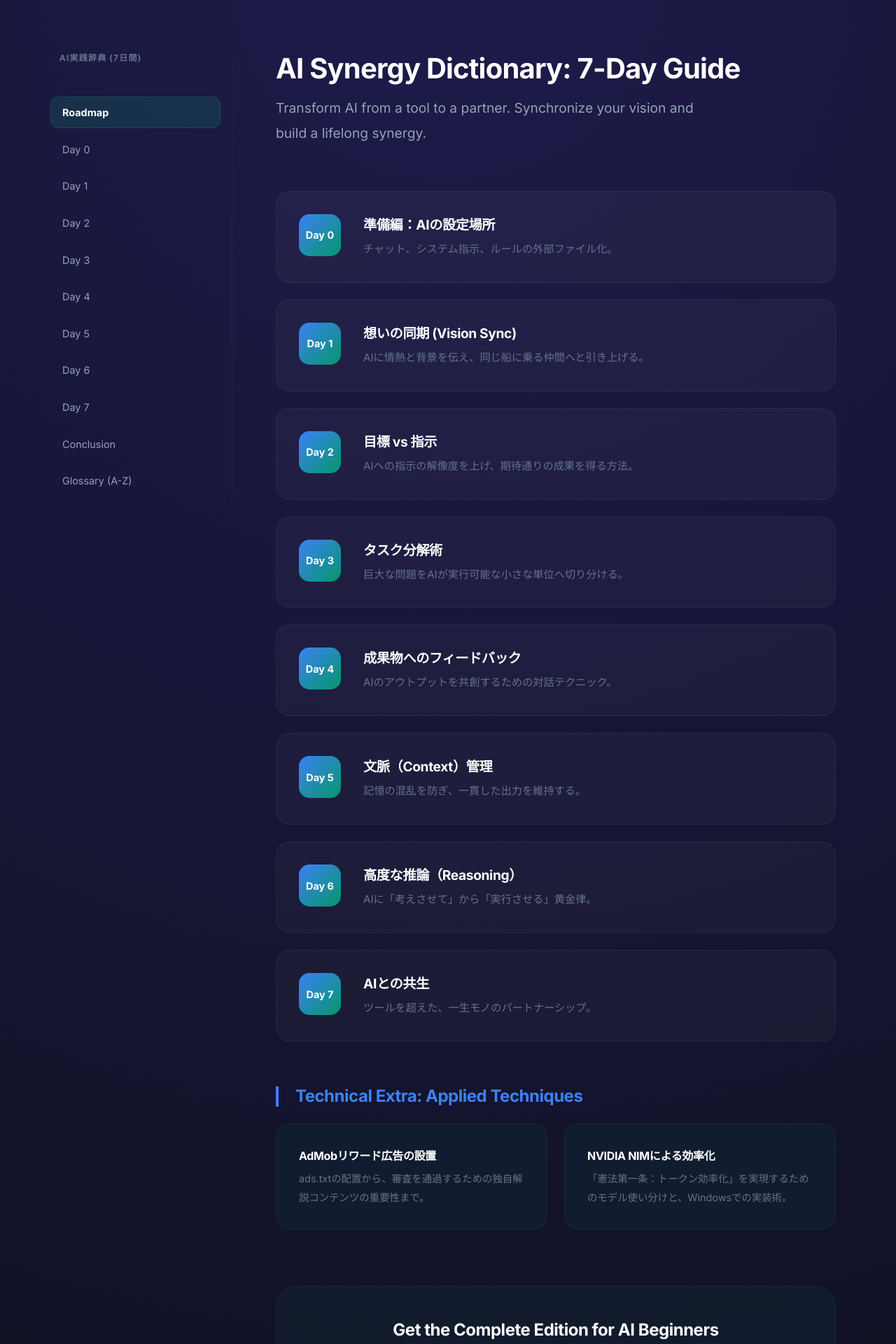
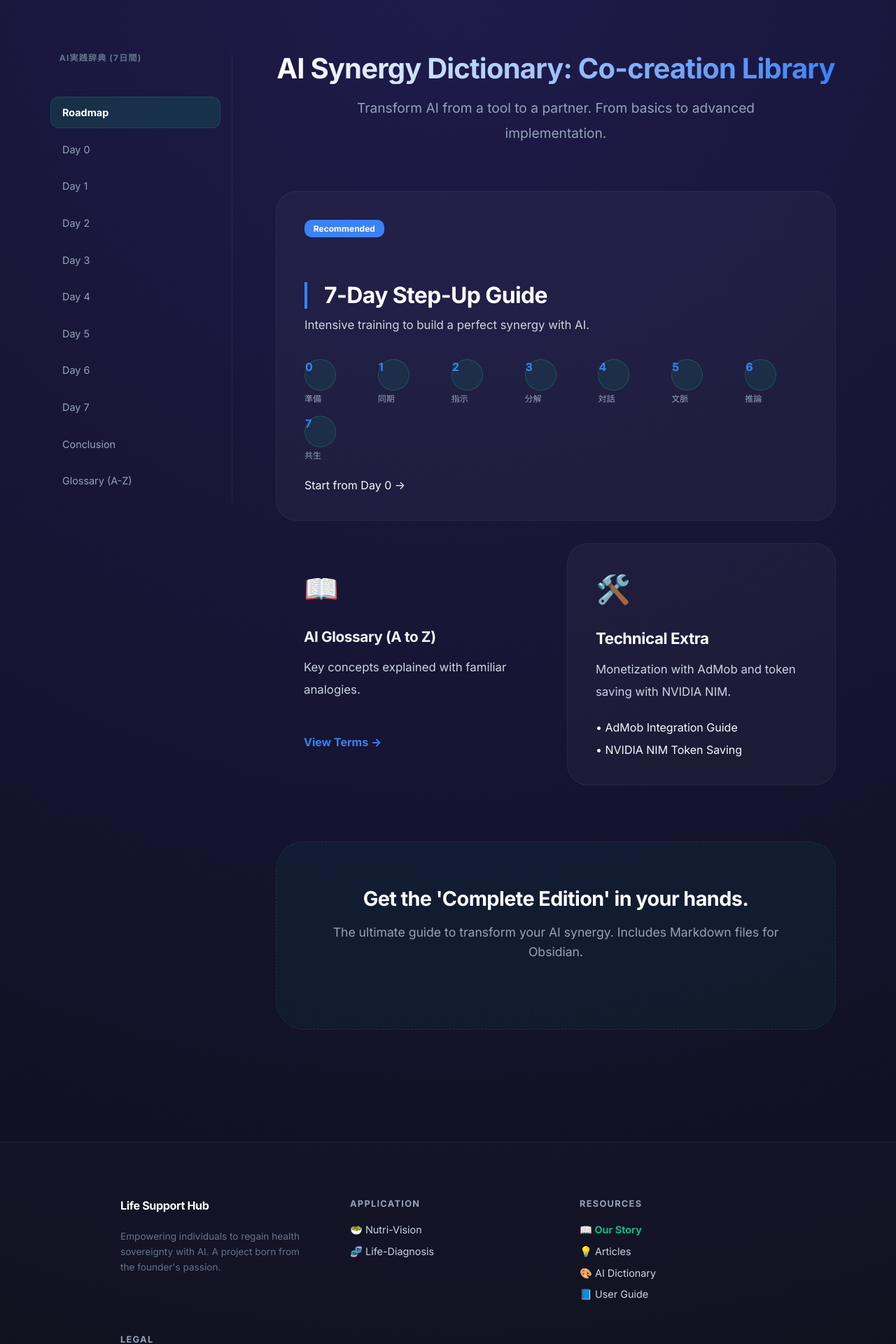
Before and after one commit to convini-bach/Life-Support-Project, a Next.js app: page /dictionary in a window 1280 px wide. Shown: the part 60-1980 px from the top of the page at 70% size. Built offline with nearby package versions, Linux system fonts and the light colour scheme.

Commit message:
style: redesign dictionary index as a portal for better scalability

```diff
--- a/src/app/dictionary/page.tsx
+++ b/src/app/dictionary/page.tsx
@@ -3,116 +3,88 @@
 import Link from "next/link";
 import { useI18n } from "@/lib/i18n";
 import AffiliateCard from "@/components/AffiliateCard";
-import { getRecommendations, ITEMS } from "@/lib/recommendation";
+import { ITEMS } from "@/lib/recommendation";
 
 export default function DictionaryIndex() {
   const { lang } = useI18n();
   const bookRecommendation = ITEMS.find(i => i.id === 'ai-dictionary-book');
 
-  const roadmapItems = [
-    { day: 'Day 0', title: '準備編：AIの設定場所', slug: 'day0', desc: 'チャット、システム指示、ルールの外部ファイル化。' },
-    { day: 'Day 1', title: '想いの同期 (Vision Sync)', slug: 'day1', desc: 'AIに情熱と背景を伝え、同じ船に乗る仲間へと引き上げる。' },
-    { day: 'Day 2', title: '目標 vs 指示', slug: 'day2', desc: 'AIへの指示の解像度を上げ、期待通りの成果を得る方法。' },
-    { day: 'Day 3', title: 'タスク分解術', slug: 'day3', desc: '巨大な問題をAIが実行可能な小さな単位へ切り分ける。' },
-    { day: 'Day 4', title: '成果物へのフィードバック', slug: 'day4', desc: 'AIのアウトプットを共創するための対話テクニック。' },
-    { day: 'Day 5', title: '文脈（Context）管理', slug: 'day5', desc: '記憶の混乱を防ぎ、一貫した出力を維持する。' },
-    { day: 'Day 6', title: '高度な推論（Reasoning）', slug: 'day6', desc: 'AIに「考えさせて」から「実行させる」黄金律。' },
-    { day: 'Day 7', title: 'AIとの共生', slug: 'day7', desc: 'ツールを超えた、一生モノのパートナーシップ。' },
-  ];
-
   return (
-    <div className="dictionary-content animate-fade-in">
-      <header style={{ marginBottom: '4rem' }}>
-        <h1 style={{ marginBottom: '1rem' }}>
-          {lang === 'ja' ? "AI実践辞典：7日間ステップアップガイド" : "AI Synergy Dictionary: 7-Day Guide"}
+    <div className="dictionary-content animate-fade-in" style={{ maxWidth: '1000px', margin: '0 auto' }}>
+      <header style={{ marginBottom: '4rem', textAlign: 'center' }}>
+        <h1 style={{ fontSize: '2.5rem', marginBottom: '1rem', background: 'linear-gradient(to right, #fff, var(--primary))', WebkitBackgroundClip: 'text', WebkitTextFillColor: 'transparent' }}>
+          {lang === 'ja' ? "AI実践辞典：共創のライブラリ" : "AI Synergy Dictionary: Co-creation Library"}
         </h1>
-        <p style={{ color: '#94a3b8', fontSize: '1.2rem', maxWidth: '600px' }}>
+        <p style={{ color: '#94a3b8', fontSize: '1.2rem', maxWidth: '700px', margin: '0 auto' }}>
           {lang === 'ja'
-            ? "AIをただの道具で終わらせない。あなたの想いを同期し、最高のパートナーへと育て上げるための実践的トレーニング。"
-            : "Transform AI from a tool to a partner. Synchronize your vision and build a lifelong synergy."}
+            ? "AIをただの道具で終わらせない。基礎から高度な実装まで、あなたの想いを形にするための知識体系。"
+            : "Transform AI from a tool to a partner. From basics to advanced implementation."}
         </p>
       </header>
 
-      <div style={{ display: 'flex', flexDirection: 'column', gap: '1.5rem' }}>
-        {roadmapItems.map((item, index) => (
-          <Link
-            key={item.slug}
-            href={`/dictionary/${item.slug}`}
-            style={{
-              display: 'flex',
-              gap: '2rem',
-              padding: '2rem',
-              background: 'rgba(255,255,255,0.03)',
-              border: '1px solid rgba(255,255,255,0.05)',
-              borderRadius: '20px',
-              textDecoration: 'none',
-              transition: 'transform 0.2s, background 0.2s, border-color 0.2s'
-            }}
-            className="roadmap-card"
-          >
-            <div style={{
-              width: '60px',
-              height: '60px',
-              borderRadius: '15px',
-              background: 'linear-gradient(135deg, var(--primary) 0%, #059669 100%)',
-              display: 'flex',
-              alignItems: 'center',
-              justifyContent: 'center',
-              color: 'white',
-              fontWeight: 'bold',
-              fontSize: '0.9rem',
-              flexShrink: 0
-            }}>
-              {item.day}
+      <div style={{ display: 'grid', gridTemplateColumns: 'repeat(auto-fit, minmax(300px, 1fr))', gap: '2rem', marginBottom: '5rem' }}>
+        {/* Category 1: 7-Day Roadmap */}
+        <div className="portal-card main-feature" style={{ gridColumn: '1 / -1' }}>
+          <div className="card-content">
+            <div className="card-header">
+              <span className="badge">Recommended</span>
+              <h2>{lang === 'ja' ? "7日間ステップアップガイド" : "7-Day Step-Up Guide"}</h2>
+              <p>{lang === 'ja' ? "AIを最高のパートナーへと育て上げるための集中トレーニング。" : "Intensive training to build a perfect synergy with AI."}</p>
             </div>
-            <div>
-              <h3 style={{ margin: 0, color: 'white', fontSize: '1.2rem', marginBottom: '0.5rem' }}>{item.title}</h3>
-              <p style={{ margin: 0, color: '#64748b', fontSize: '0.95rem' }}>{item.desc}</p>
+            <div className="roadmap-grid">
+              {[
+                { day: '0', title: '準備' }, { day: '1', title: '同期' }, { day: '2', title: '指示' }, { day: '3', title: '分解' },
+                { day: '4', title: '対話' }, { day: '5', title: '文脈' }, { day: '6', title: '推論' }, { day: '7', title: '共生' }
+              ].map(d => (
+                <Link key={d.day} href={`/dictionary/day${d.day}`} className="day-bubble">
+                  <span className="day-num">{d.day}</span>
+                  <span className="day-label">{d.title}</span>
+                </Link>
+              ))}
             </div>
-          </Link>
-        ))}
-      </div>
+            <Link href="/dictionary/day0" className="btn-primary-outline" style={{ display: 'inline-block', marginTop: '1.5rem', textDecoration: 'none' }}>
+              {lang === 'ja' ? "最初から始める" : "Start from Day 0"} &rarr;
+            </Link>
+          </div>
+        </div>
 
-      {/* Technical Extra Section */}
-      <div style={{ marginTop: '4rem' }}>
-        <h2 style={{ fontSize: '1.5rem', marginBottom: '1.5rem', color: 'var(--primary)' }}>
-          {lang === 'ja' ? "技術補足：実践応用編" : "Technical Extra: Applied Techniques"}
-        </h2>
-        <div style={{ display: 'grid', gridTemplateColumns: 'repeat(auto-fit, minmax(300px, 1fr))', gap: '1.5rem' }}>
-          <Link href="/dictionary/extra-admob" className="extra-card" style={{ textDecoration: 'none' }}>
-            <div style={{ padding: '2rem', background: 'rgba(16, 185, 129, 0.05)', border: '1px solid rgba(16, 185, 129, 0.1)', borderRadius: '20px', height: '100%' }}>
-              <h4 style={{ color: 'white', margin: '0 0 0.5rem 0' }}>AdMobリワード広告の設置</h4>
-              <p style={{ color: '#64748b', fontSize: '0.9rem', margin: 0 }}>ads.txtの配置から、審査を通過するための独自解説コンテンツの重要性まで。</p>
+        {/* Category 2: Glossary */}
+        <Link href="/dictionary/glossary" className="portal-card secondary" style={{ textDecoration: 'none' }}>
+          <div className="card-content">
+            <div className="icon">📖</div>
+            <h3>{lang === 'ja' ? "AI用語辞典 (A to Z)" : "AI Glossary (A to Z)"}</h3>
+            <p>{lang === 'ja' ? "AIの世界で使われる重要な概念を、身近な例え話でわかりやすく解説。" : "Key concepts explained with familiar analogies."}</p>
+            <span className="link-text">{lang === 'ja' ? "用語を見る" : "View Terms"} &rarr;</span>
+          </div>
+        </Link>
+
+        {/* Category 3: Technical Extra */}
+        <div className="portal-card secondary">
+          <div className="card-content">
+            <div className="icon">🛠️</div>
+            <h3>{lang === 'ja' ? "技術補足：実践応用編" : "Technical Extra"}</h3>
+            <p>{lang === 'ja' ? "AdMobでの収益化や、NVIDIA NIMを活用した高度なトークン削減術など。" : "Monetization with AdMob and token saving with NVIDIA NIM."}</p>
+            <div style={{ display: 'flex', flexDirection: 'column', gap: '0.8rem', marginTop: '1rem' }}>
+              <Link href="/dictionary/extra-admob" className="sub-link">
+                • {lang === 'ja' ? "AdMobリワード広告の設置" : "AdMob Integration Guide"}
+              </Link>
+              <Link href="/dictionary/extra-nvidia" className="sub-link">
+                • {lang === 'ja' ? "NVIDIA NIMによる効率化" : "NVIDIA NIM Token Saving"}
+              </Link>
             </div>
-          </Link>
-          <Link href="/dictionary/extra-nvidia" className="extra-card" style={{ textDecoration: 'none' }}>
-            <div style={{ padding: '2rem', background: 'rgba(16, 185, 129, 0.05)', border: '1px solid rgba(16, 185, 129, 0.1)', borderRadius: '20px', height: '100%' }}>
-              <h4 style={{ color: 'white', margin: '0 0 0.5rem 0' }}>NVIDIA NIMによる効率化</h4>
-              <p style={{ color: '#64748b', fontSize: '0.9rem', margin: 0 }}>「憲法第一条：トークン効率化」を実現するためのモデル使い分けと、Windowsでの実装術。</p>
-            </div>
-          </Link>
+          </div>
         </div>
       </div>
 
-      <style jsx>{`
-        .roadmap-card:hover, .extra-card:hover > div {
-          transform: translateX(10px);
-          background: rgba(255,255,255,0.06);
-          border-color: rgba(16, 185, 129, 0.3);
-        }
-        .extra-card > div {
-          transition: transform 0.2s, background 0.2s, border-color 0.2s;
-        }
-      `}</style>
-
-      <div style={{ marginTop: '5rem', padding: '3rem', background: 'rgba(16, 185, 129, 0.05)', borderRadius: '30px', border: '1px dashed rgba(16, 185, 129, 0.2)', textAlign: 'left' }}>
-        <h2 style={{ border: 'none', padding: 0, marginTop: 0, fontSize: '1.5rem', marginBottom: '1rem', textAlign: 'center' }}>
-          {lang === 'ja' ? "初めてAIに触れる方向けの辞書の完全版を手に入れませんか？" : "Get the Complete Edition for AI Beginners"}
+      {/* Book Affiliate */}
+      <div style={{ marginTop: '5rem', padding: '4rem 3rem', background: 'rgba(16, 185, 129, 0.05)', borderRadius: '40px', border: '1px dashed rgba(16, 185, 129, 0.2)', textAlign: 'center' }}>
+        <h2 style={{ border: 'none', padding: 0, marginTop: 0, fontSize: '1.8rem', marginBottom: '1rem' }}>
+          {lang === 'ja' ? "本辞典の「完全版」を、あなたの手元に。" : "Get the 'Complete Edition' in your hands."}
         </h2>
-        <p style={{ color: '#94a3b8', marginBottom: '1.5rem', lineHeight: '1.6', textAlign: 'center' }}>
+        <p style={{ color: '#94a3b8', marginBottom: '2rem', lineHeight: '1.6', fontSize: '1.1rem' }}>
           {lang === 'ja'
-            ? "導入としてAI、Gemini、Antigravityの難しい技術用語を慣れ親しんだ例で解説をする「概念の翻訳書」をご準備しました。"
-            : "We've prepared a 'Translation of Concepts' that explains difficult technical terms of AI, Gemini, and Antigravity using familiar examples."}
+            ? "このサイトの全ての知見に加え、AIとの対話そのものを変える「概念の翻訳書」を。Obsidianなどで活用できるMarkdownファイルも同梱しています。"
+            : "The ultimate guide to transform your AI synergy. Includes Markdown files for Obsidian."}
         </p>
 
         {bookRecommendation && (
@@ -121,19 +93,108 @@ export default function DictionaryIndex() {
             label={lang === 'ja' ? "購入特典（mdファイル）付き" : "Includes Bonus MD Files"}
           />
         )}
-
-        <p style={{ marginTop: '1.5rem', fontSize: '0.85rem', color: '#64748b', lineHeight: '1.6', textAlign: 'center' }}>
-          {lang === 'ja'
-            ? "購入者特典として、本辞典の内容をそのままObsidian等で活用できるMarkdownファイル群をダウンロードいただけます。"
-            : "As a purchase bonus, you can download a set of Markdown files that allow you to use the contents of this dictionary in Obsidian and other tools."}
-        </p>
       </div>
 
       <style jsx>{`
-        .roadmap-card:hover {
-          transform: translateX(10px);
+        .portal-card {
+          background: rgba(255,255,255,0.03);
+          border: 1px solid rgba(255,255,255,0.05);
+          border-radius: 30px;
+          overflow: hidden;
+          transition: all 0.3s ease;
+          position: relative;
+        }
+        .portal-card:hover {
+          transform: translateY(-10px);
           background: rgba(255,255,255,0.06);
           border-color: rgba(16, 185, 129, 0.3);
+        }
+        .card-content {
+          padding: 2.5rem;
+        }
+        .badge {
+          display: inline-block;
+          background: var(--primary);
+          color: white;
+          padding: 0.3rem 0.8rem;
+          border-radius: 10px;
+          font-size: 0.75rem;
+          font-weight: bold;
+          margin-bottom: 1rem;
+        }
+        .main-feature h2 {
+          font-size: 2rem;
+          margin-bottom: 0.5rem;
+          color: white;
+        }
+        .roadmap-grid {
+          display: grid;
+          grid-template-columns: repeat(auto-fill, minmax(80px, 1fr));
+          gap: 1rem;
+          margin-top: 2rem;
+        }
+        .day-bubble {
+          display: flex;
+          flex-direction: column;
+          align-items: center;
+          text-decoration: none;
+          gap: 0.5rem;
+          transition: transform 0.2s;
+        }
+        .day-bubble:hover {
+          transform: scale(1.1);
+        }
+        .day-num {
+          width: 45px;
+          height: 45px;
+          border-radius: 50%;
+          background: rgba(16, 185, 129, 0.1);
+          border: 1px solid rgba(16, 185, 129, 0.3);
+          display: flex;
+          alignItems: center;
+          justifyContent: center;
+          color: var(--primary);
+          font-weight: bold;
+        }
+        .day-label {
+          font-size: 0.75rem;
+          color: #94a3b8;
+        }
+        .icon {
+          font-size: 2.5rem;
+          margin-bottom: 1.5rem;
+        }
+        .secondary h3 {
+          font-size: 1.4rem;
+          color: white;
+          margin-bottom: 1rem;
+        }
+        .link-text {
+          display: inline-block;
+          margin-top: 1.5rem;
+          color: var(--primary);
+          font-weight: bold;
+        }
+        .sub-link {
+          color: #94a3b8;
+          text-decoration: none;
+          font-size: 0.95rem;
+          transition: color 0.2s;
+        }
+        .sub-link:hover {
+          color: var(--primary);
+        }
+        .btn-primary-outline {
+          border: 1px solid var(--primary);
+          color: var(--primary);
+          padding: 0.6rem 1.5rem;
+          border-radius: 20px;
+          font-weight: bold;
+          transition: all 0.2s;
+        }
+        .btn-primary-outline:hover {
+          background: var(--primary);
+          color: white;
         }
       `}</style>
     </div>
```
